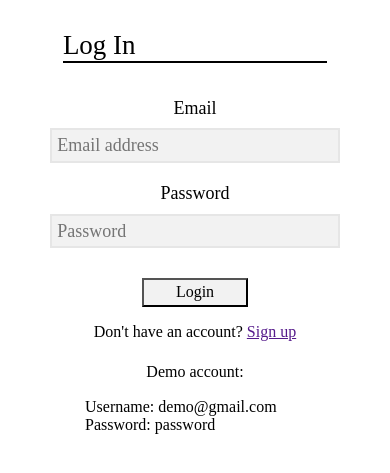
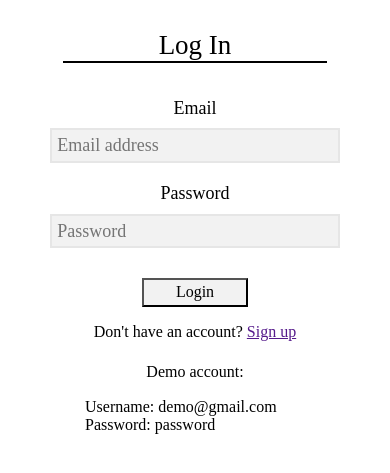
Before and after one commit to annasheik/travel-journal, a website: page public/index.html in a window 390 px wide. Both pictures are taken after a click on the link "LOG IN". Shown: the part 81-554 px from the top of the page. Drawn offline with nearby package versions, Linux system fonts and the light colour scheme.

Commit message:
Fix responsiveness issues

```diff
--- a/public/main.css
+++ b/public/main.css
@@ -138,6 +138,12 @@
     margin-left: auto;
     margin-right: auto;
     margin-bottom: 52px;
+    text-align: center;
+}
+.login-header legend {
+    text-align: center;
+    margin-left: auto;
+    margin-right: auto;
 }
 
 input[type="email"], input[type="password"] {
--- a/public/main.js
+++ b/public/main.js
@@ -31,7 +31,7 @@
 			<form role="form" class="login">
 				<fieldset name="login-info">
 					<div class="login-header">
-						<legend>Log In</legend>
+						<legend align="center">Log In</legend>
 				    </div>
 				          <p id='notification'></p>
 
```
